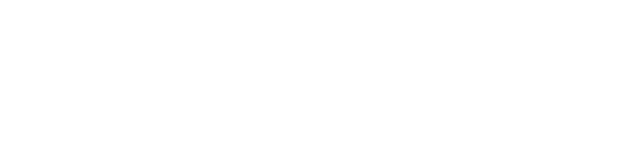
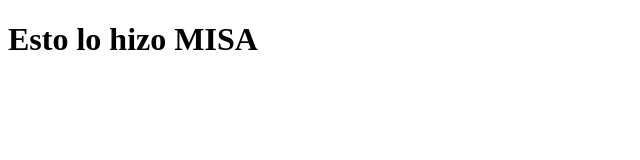
Before and after one commit to lizml/practicajelpmi, a plain HTML site: page index.html in a window 1280 px wide. Shown: the whole page, without its empty margins (0-640 px from the left). Drawn offline with Linux system fonts and the light colour scheme.

Commit message:
agrega contibucion de Misael al repo de Liz

```diff
--- a/index.html
+++ b/index.html
@@ -6,5 +6,6 @@
   <title> git </title>
 </head>
 <body>
+  <h1>Esto lo hizo MISA</h1>
 </body>
 </html>
```
